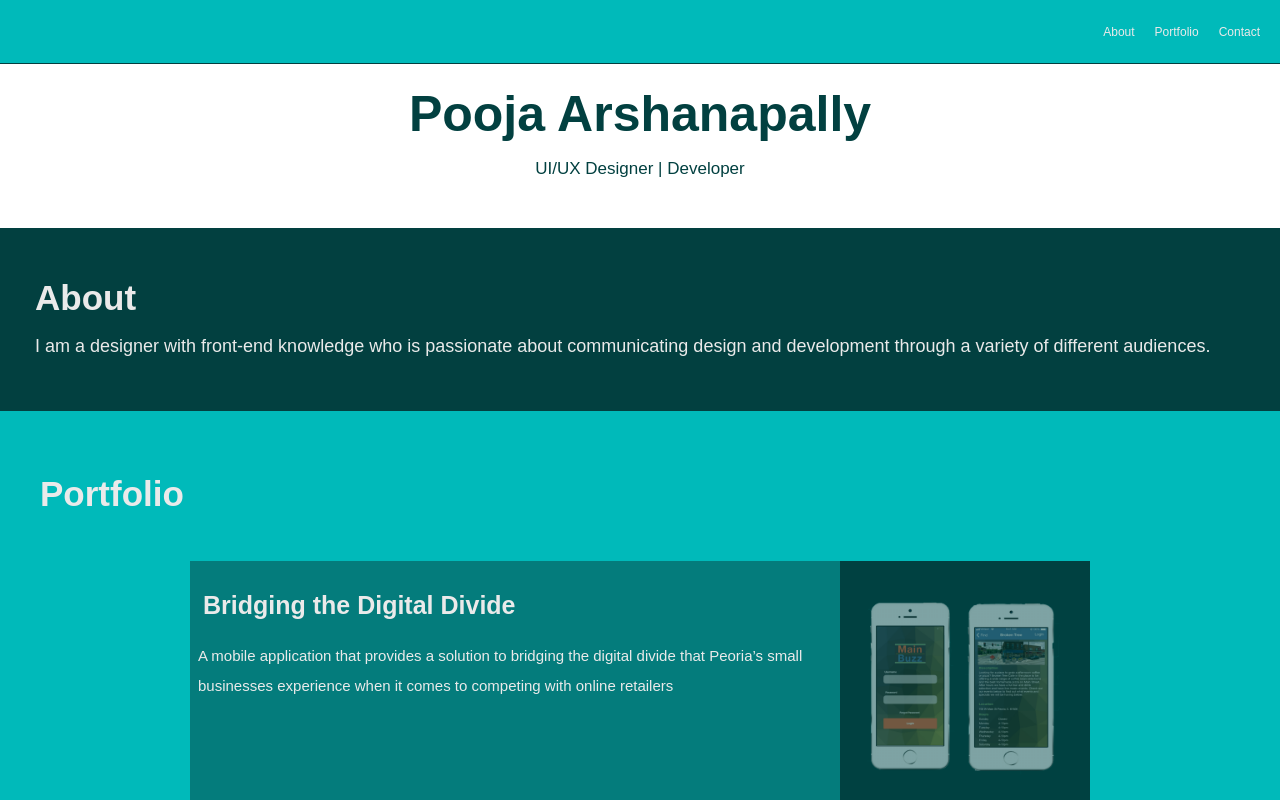
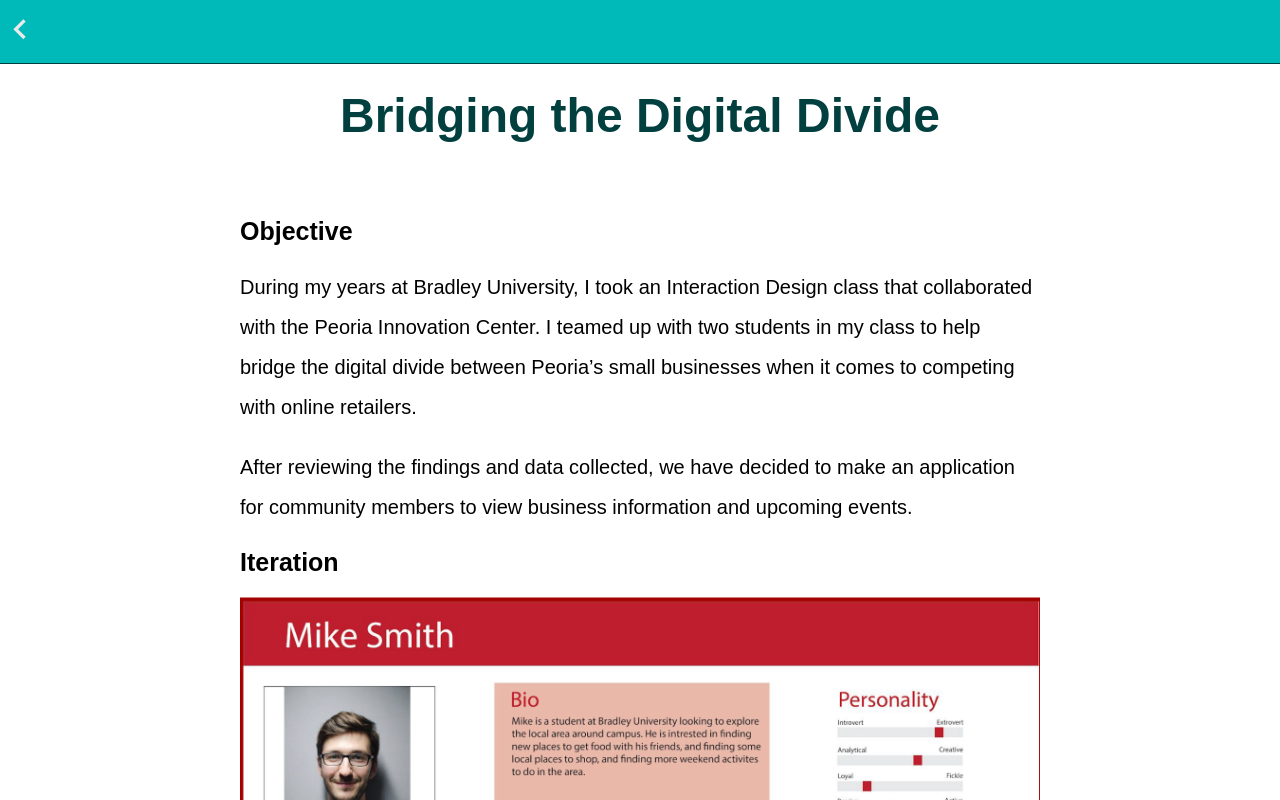
Before and after one commit to parshanapally/portfolio-website, a React (Create React App) app: page /#/bridging-digital-divide in a window 1280 px wide. Shown: the top 800 px of the page. Built offline with nearby package versions, Linux system fonts and the light colour scheme; a web font is replaced by a local one.

Commit message:
chore: change route

```diff
--- a/package.json
+++ b/package.json
@@ -2,7 +2,7 @@
   "name": "portfolio-website",
   "version": "0.1.0",
   "private": true,
-  "homepage": "http://parshanapally.github.io/portfolio-website/",
+  "homepage": "https://parshanapally.netlify.com",
   "dependencies": {
     "code": "^5.2.4",
     "enzyme": "^3.8.0",
--- a/src/App.js
+++ b/src/App.js
@@ -12,12 +12,8 @@ class App extends Component {
     return (
       <Router>
         <main>
-          <Route exact path={process.env.PUBLIC_URL} component={Portfolio} />
-          <Route
-            exact
-            path={process.env.PUBLIC_URL + "bridging-digital-divide"}
-            component={FirstItem}
-          />
+          <Route exact path="/" component={Portfolio} />
+          <Route exact path="/bridging-digital-divide" component={FirstItem} />
           <Route exact path="/rewards" component={SecondItem} />
           <Route exact path="/to-do-app" component={ThirdItem} />
           <Route exact path="/tech-app" component={FourthItem} />
--- a/src/components/NavHeaderItem/index.js
+++ b/src/components/NavHeaderItem/index.js
@@ -7,7 +7,7 @@ const NavHeaderItem = () => {
   return (
     <nav className="nav-header-item">
       <div className="menu">
-        <Link to={process.env.PUBLIC_URL} alt="about">
+        <Link to="/" alt="about">
           <div className="menu-item">
             <MdKeyboardArrowLeft />
           </div>
```
Also changed, not shown: 1 other file (tests, documents, lock files or other folders).
